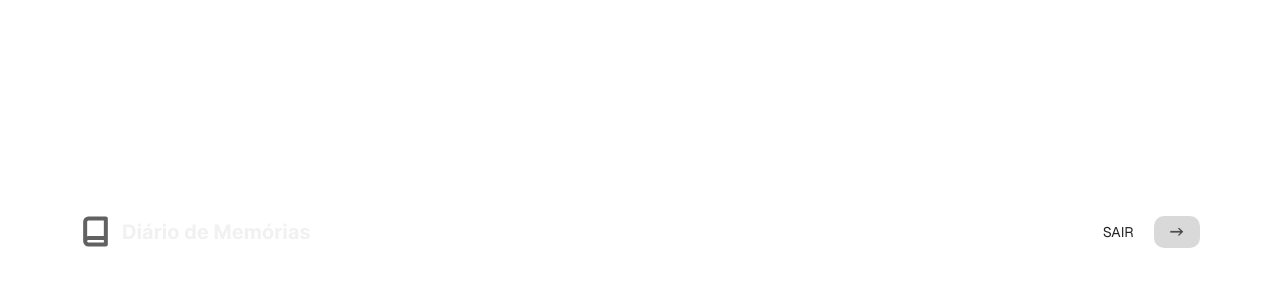
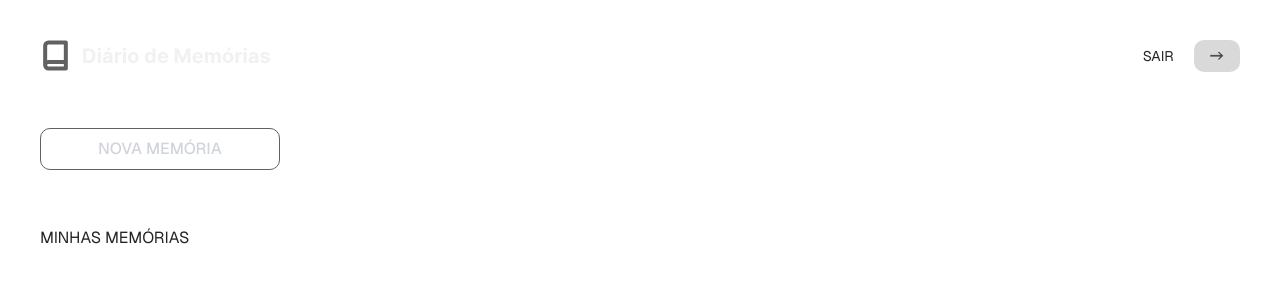
Before and after one commit to michaelalexandrinofreire/DIARIO-DE-MEMORIAS, a Next.js app: page /home in a window 1280 px wide. Shown: the top 300 px of the page. Built offline with nearby package versions, Linux system fonts and the light colour scheme.

Commit message:
add page new memories

```diff
--- a/src/app/components/Input.jsx
+++ b/src/app/components/Input.jsx
@@ -1,7 +1,7 @@
-export default function Input({ placeholder = "preencher", Id, Name, onChange, type = "text" }) {
+export default function Input({ placeholder = "preencher", Id, Name, onChange, type = "text", className }) {
   return (
     <input
-      className="py-1 px-2 rounded-[10px] w-96 bg-bgProject border-[#616161] border"
+      className={`py-1 px-2 rounded-[10px] w-96 bg-bgProject border-[#616161] border ${className}`}
       type={type}
       id={Id}
       name={Name}
--- a/src/app/home/page.jsx
+++ b/src/app/home/page.jsx
@@ -5,10 +5,14 @@ import Button from ".././components/Button";
 import { useSignOut } from "react-firebase-hooks/auth";
 import { auth } from "../services/firebaseConfig";
 import { useRouter } from "next/navigation";
+import Input from "../components/Input";
+import { useState } from "react";
 
 export default function Home() {
   const [signOut] = useSignOut(auth);
   const router = useRouter();
+
+  const [showMemoryForm, setShowMemoryForm] = useState(false);
 
   const handleSignOut = async () => {
     const success = await signOut();
@@ -18,7 +22,7 @@ export default function Home() {
   };
 
   return (
-    <div className="grid items-center justify-items-center min-h-screen p-8 pb-20 gap-16 sm:p-20 font-[family-name:var(--font-geist-sans)]">
+    <div className="relative flex flex-col min-h-screen sm:p-10 font-[family-name:var(--font-geist-sans)]">
       <header className="flex justify-between w-full">
         <a href="">
           <Image src={logo} priority />
@@ -33,9 +37,58 @@ export default function Home() {
           />
         </div>
       </header>
-      <main className="flex justify-between w-full">
+      <main className="flex justify-start w-full flex-col flex-1">
+        <Button
+          label="NOVA MEMÓRIA"
+          color="bg-transparent"
+          className="bg-transparent border border-[#616161] rounded-[10px] py-1 px-2 text-gray-300 font-medium
+          hover:bg-[#E0BCF1] hover:text-gray-900 transition-colors w-60 mt-14"
+          onClick={() => setShowMemoryForm(true)}
+        />
+        <h1 className="mt-14">MINHAS MEMÓRIAS</h1>
+        <div className="flex justify-between w-full">
+          <div className="">
 
+          </div>
+        </div>
       </main>
+
+      {showMemoryForm && (
+        <div className="fixed inset-0 flex items-center justify-center bg-black bg-opacity-50 backdrop-blur-sm z-50">
+          <div className="relative w-[610px] h-96 bg-[#E0BCF1] rounded-xl border-[35px] border-[#E0BCF1] flex flex-col justify-between gap-4 text-gray-950">
+            <Button
+              label="X"
+              className="absolute -right-6 -top-7 px-1.5 py-0 rounded-full bg-transparent text-xl"
+              onClick={() => setShowMemoryForm(false)}
+            />
+            <div className="flex gap-2">
+              <Input
+                placeholder="TÍTULO"
+                className="bg-transparent w-1/2 placeholder-gray-950"
+              />
+              <Input
+                placeholder="00/00/0000"
+                type="date"
+                className="bg-transparent w-1/2"
+              />
+            </div>
+            <textarea
+              name=""
+              id=""
+              className="bg-transparent border border-[#616161] rounded-[10px] py-1 px-2"
+              rows="8"
+              cols="40"
+            ></textarea>
+            <div className="flex justify-center">
+              <Button
+                label="ENVIAR"
+                className="max-w-min items-center justify-center text-sm text-gray-300"
+                color="bg-[#242424]"
+              />
+            </div>
+          </div>
+        </div>
+      )}
     </div>
   );
 }
```
